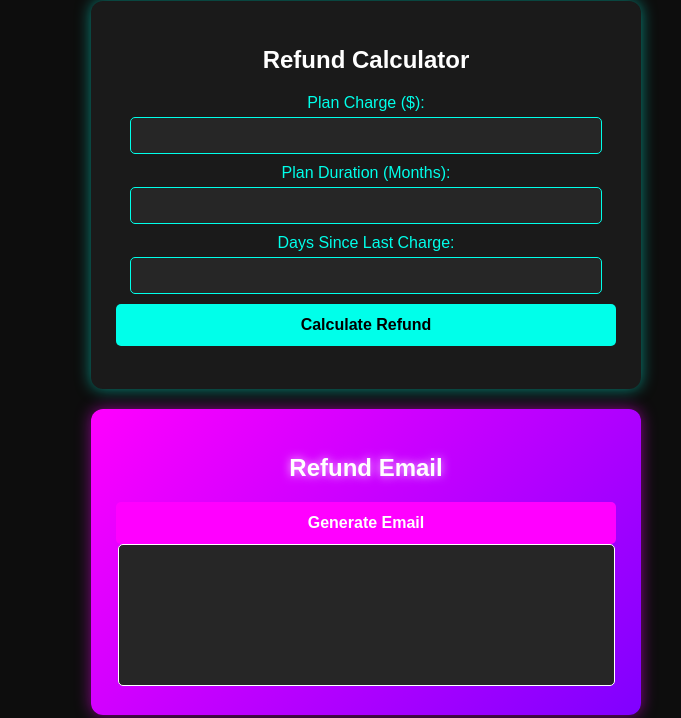
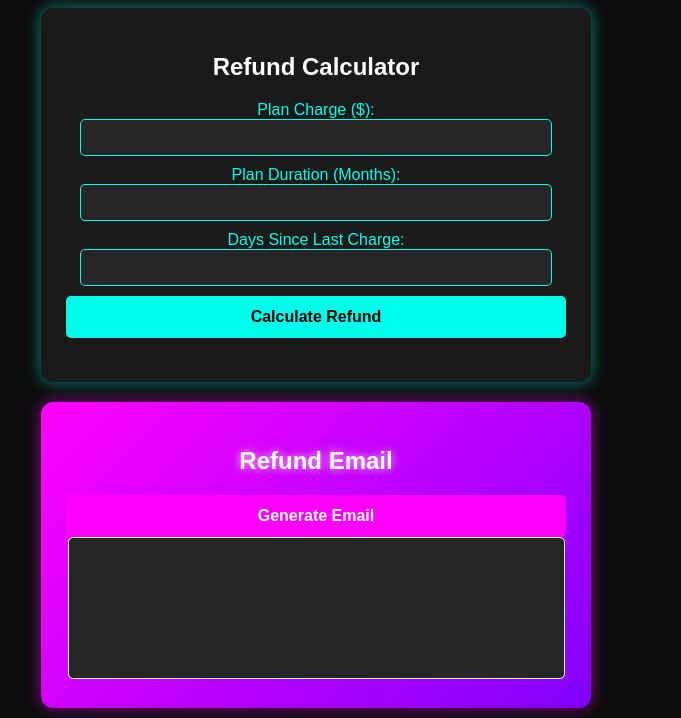
Before and after one commit to Khaledbasha-noom/Prorated-refund, a plain HTML site: page index.html in a window 1280 px wide. Shown: the part 82-800 px from the top of the page, without its empty margins (249-930 px from the left). Drawn offline with Linux system fonts and the light colour scheme.

Commit message:
Update styles.css

```diff
--- a/styles.css
+++ b/styles.css
@@ -14,7 +14,7 @@ body {
 .container {
     text-align: center;
     width: 90%;
-    max-width: 600px;
+    max-width: 700px;
 }
 
 /* Heading styles */
@@ -33,11 +33,12 @@ h1 {
     max-width: 500px;
     margin-top: 20px;
     text-align: center; /* Center everything inside */
+    justify-content: center;
 }
 
 /* Fix alignment of label & input */
 .calculator label {
-    display: block;
+    justify-content: center;
     text-align: center;
     font-size: 16px;
     color: #00ffea;
@@ -53,7 +54,6 @@ h1 {
     background: #262626;
     color: #ffffff;
     text-align: center; /* Ensures text inside input is centered */
-    display: block;
     margin-left: auto;
     margin-right: auto;
 }
@@ -90,6 +90,7 @@ h3 {
     width: 100%;
     max-width: 500px;
     margin-top: 20px;
+    justify-content: center;
     text-align: center;
 }
 
```
